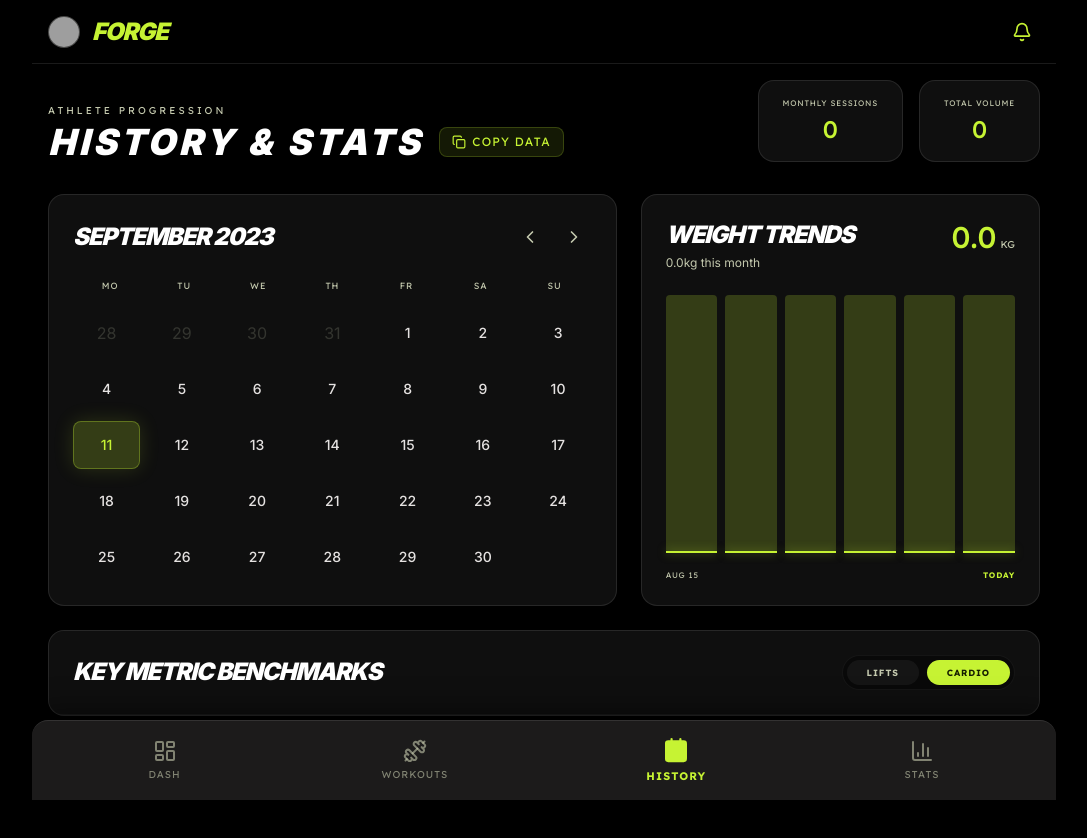
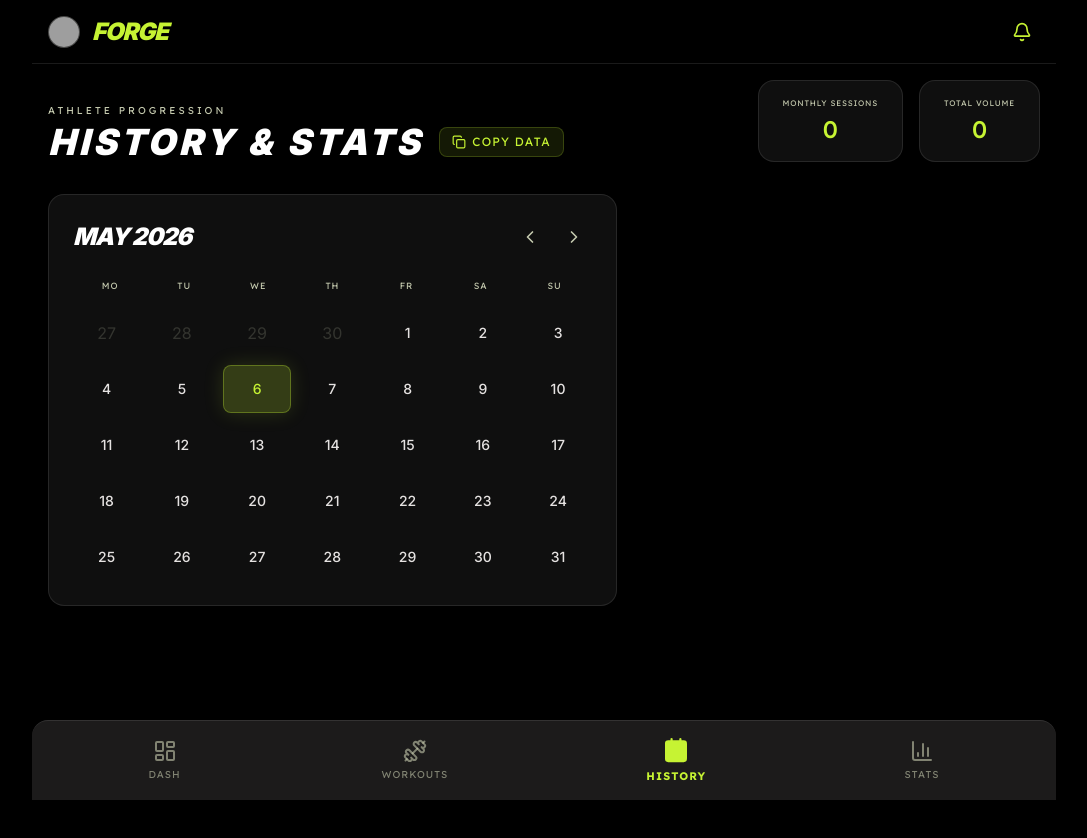
Before and after one commit to python-nb666/fit-stitch, a React (Vite) app: page /history in a window 1280 px wide. Shown: the top 838 px of the page, without its empty margins (96-1183 px from the left). After the commit the page ends 800 px from the top, so only its background shows below. Built offline with nearby package versions, Linux system fonts and the light colour scheme; grey boxes are pictures that could not be loaded.

Commit message:
feat: implement history and stats views with workout tracking navigation

```diff
--- a/src/App.tsx
+++ b/src/App.tsx
@@ -11,6 +11,7 @@ import CustomSplitBuilder from './views/CustomSplitBuilder';
 import ExerciseSelection from './views/ExerciseSelection';
 import WorkoutLogger from './views/WorkoutLogger';
 import HistoryView from './views/History';
+import StatsView from './views/Stats';
 
 export default function App() {
   return (
@@ -24,7 +25,7 @@ export default function App() {
           <Route path="workouts/:splitId/log/:exerciseName" element={<WorkoutLogger />} />
           <Route path="workouts/:splitId/log" element={<WorkoutLogger />} />
           <Route path="history" element={<HistoryView />} />
-          <Route path="stats" element={<HistoryView />} /> {/* Simple alias for demo */}
+          <Route path="stats" element={<StatsView />} />
           <Route path="*" element={<Navigate to="/" replace />} />
         </Route>
       </Routes>
--- a/src/views/History.tsx
+++ b/src/views/History.tsx
@@ -1,31 +1,53 @@
+import { useState } from 'react';
 import { motion } from 'motion/react';
 import { Calendar as CalendarIcon, ChevronLeft, ChevronRight, Trophy, Gauge, History } from 'lucide-react';
 import { cn } from '@/src/lib/utils';
 
-const stats = [
-  { label: 'MONTHLY SESSIONS', value: '0' },
-  { label: 'TOTAL VOLUME', value: '0' },
-];
 
-const calendarDays = Array.from({ length: 30 }, (_, i) => ({
-  day: i + 1,
-  active: false,
-  current: i + 1 === 11
-}));
 
 import { Copy } from 'lucide-react';
 
 export default function HistoryView() {
+  const [monthOffset, setMonthOffset] = useState(0);
+
+  const now = new Date();
+  const targetDate = new Date(now.getFullYear(), now.getMonth() + monthOffset, 1);
+
+  const currentMonth = targetDate.toLocaleString('en-US', { month: 'long', year: 'numeric' });
+  const currentDay = monthOffset === 0 ? now.getDate() : null;
+  const daysInMonth = new Date(targetDate.getFullYear(), targetDate.getMonth() + 1, 0).getDate();
+
+  const firstDayOfMonth = new Date(targetDate.getFullYear(), targetDate.getMonth(), 1).getDay();
+  const emptyDaysCount = firstDayOfMonth === 0 ? 6 : firstDayOfMonth - 1;
+  const prevMonthDays = new Date(targetDate.getFullYear(), targetDate.getMonth(), 0).getDate();
+
+  const trainedDays = JSON.parse(localStorage.getItem('trainedDays') || '[]');
+
+  const currentMonthTrainedCount = trainedDays.filter((dateStr: string) => {
+    const d = new Date(dateStr);
+    return d.getFullYear() === targetDate.getFullYear() && d.getMonth() === targetDate.getMonth();
+  }).length;
+
+  const stats = [
+    { label: 'MONTHLY SESSIONS', value: currentMonthTrainedCount.toString() },
+    { label: 'TOTAL VOLUME', value: '0' },
+  ];
+
+  const calendarDays = Array.from({ length: daysInMonth }, (_, i) => {
+    const day = i + 1;
+    const dateStr = new Date(targetDate.getFullYear(), targetDate.getMonth(), day).toLocaleDateString('en-CA');
+
+    return {
+      day,
+      active: trainedDays.includes(dateStr),
+      current: day === currentDay
+    };
+  });
   const handleExport = () => {
     const exportData = {
       stats,
       calendarDays,
-      weightTrends: {
-        current: 0,
-        change: 0,
-        data: [0, 0, 0, 0, 0, 0]
-      },
-      benchmarks: []
+      trainedDays
     };
     navigator.clipboard.writeText(JSON.stringify(exportData, null, 2))
       .then(() => alert('所有的训练数据已成功复制到剪贴板！'))
@@ -62,10 +84,10 @@ export default function HistoryView() {
         {/* Calendar */}
         <section className="md:col-span-7 glass-panel rounded-2xl p-6">
           <div className="flex justify-between items-center mb-6">
-            <h3 className="text-2xl font-black text-white tracking-tighter uppercase italic">September 2023</h3>
+            <h3 className="text-2xl font-black text-white tracking-tighter uppercase italic">{currentMonth}</h3>
             <div className="flex gap-2">
-              <button className="p-2 hover:bg-white/5 rounded-full transition-colors"><ChevronLeft className="w-5 h-5 text-on-surface-variant" /></button>
-              <button className="p-2 hover:bg-white/5 rounded-full transition-colors"><ChevronRight className="w-5 h-5 text-on-surface-variant" /></button>
+              <button onClick={() => setMonthOffset(monthOffset - 1)} className="p-2 hover:bg-white/5 rounded-full transition-colors active:scale-95"><ChevronLeft className="w-5 h-5 text-on-surface-variant hover:text-white transition-colors" /></button>
+              <button onClick={() => setMonthOffset(monthOffset + 1)} className="p-2 hover:bg-white/5 rounded-full transition-colors active:scale-95"><ChevronRight className="w-5 h-5 text-on-surface-variant hover:text-white transition-colors" /></button>
             </div>
           </div>
 
@@ -76,9 +98,9 @@ export default function HistoryView() {
           </div>
 
           <div className="grid grid-cols-7 gap-2">
-            {Array.from({ length: 4 }).map((_, i) => (
+            {Array.from({ length: emptyDaysCount }).map((_, i) => (
               <div key={`empty-${i}`} className="h-12 flex items-center justify-center font-sans text-on-surface-variant opacity-20">
-                {28 + i}
+                {prevMonthDays - emptyDaysCount + i + 1}
               </div>
             ))}
             {calendarDays.map((d) => (
@@ -99,71 +121,7 @@ export default function HistoryView() {
           </div>
         </section>
 
-        {/* Weight Trends */}
-        <section className="md:col-span-5 glass-panel rounded-2xl p-6 flex flex-col h-full">
-          <div className="flex justify-between items-start mb-6">
-            <div>
-              <h3 className="text-2xl font-black text-white tracking-tighter uppercase italic">Weight Trends</h3>
-              <p className="text-on-surface-variant text-xs mt-1">0.0kg this month</p>
-            </div>
-            <div className="text-right">
-              <span className="font-lexend text-3xl font-medium text-primary">0.0</span>
-              <span className="font-lexend text-[10px] text-on-surface-variant ml-1 uppercase">KG</span>
-            </div>
-          </div>
 
-          <div className="flex-grow flex items-end gap-2 h-40 mt-auto">
-            {[0, 0, 0, 0, 0, 0].map((h, i) => (
-              <div key={i} className="flex-1 bg-primary/20 h-full rounded-t-sm relative group">
-                <div
-                  style={{ height: `${h * 100}%` }}
-                  className="absolute bottom-0 left-0 right-0 bg-primary/30 rounded-t-sm group-hover:bg-primary/50 transition-all"
-                />
-                <div
-                  style={{ bottom: `${h * 100}%` }}
-                  className="absolute left-0 right-0 h-[2px] bg-primary shadow-[0_0_10px_rgba(198,243,51,0.5)] z-10"
-                />
-              </div>
-            ))}
-          </div>
-          <div className="flex justify-between mt-4">
-            <span className="font-lexend text-[8px] text-on-surface-variant uppercase tracking-widest">Aug 15</span>
-            <span className="font-lexend text-[8px] text-primary uppercase tracking-widest font-bold">Today</span>
-          </div>
-        </section>
-
-        {/* Benchmarks */}
-        <section className="md:col-span-12 glass-panel rounded-2xl overflow-hidden">
-          <div className="p-6 border-b border-white/5 flex justify-between items-center bg-surface/30">
-            <h3 className="text-2xl font-black text-white tracking-tighter uppercase italic">Key Metric Benchmarks</h3>
-            <div className="flex gap-2 p-1 bg-black/40 rounded-full border border-white/5">
-              <button className="px-5 py-1.5 bg-white/5 rounded-full font-lexend text-[9px] text-on-surface-variant uppercase tracking-widest font-bold hover:text-white transition-colors">Lifts</button>
-              <button className="px-5 py-1.5 bg-primary text-on-primary rounded-full font-lexend text-[9px] uppercase tracking-widest font-bold">Cardio</button>
-            </div>
-          </div>
-
-          <div className="divide-y divide-white/5">
-            {[].map((benchmark: any, i) => (
-              <div key={i} className="p-6 flex items-center justify-between hover:bg-white/5 transition-colors group cursor-pointer">
-                <div className="flex items-center gap-6">
-                  <div className="w-14 h-14 rounded-2xl bg-surface-container-highest flex items-center justify-center text-primary transition-transform group-hover:scale-110">
-                    <benchmark.icon className="w-7 h-7" />
-                  </div>
-                  <div>
-                    <p className="text-xl font-black text-white uppercase italic tracking-tighter">{benchmark.label}</p>
-                    <p className="text-on-surface-variant text-xs mt-0.5">{benchmark.update}</p>
-                  </div>
-                </div>
-                <div className="text-right">
-                  <p className="font-lexend text-2xl font-medium text-white">
-                    {benchmark.value} <span className="text-[10px] text-on-surface-variant uppercase">{benchmark.unit}</span>
-                  </p>
-                  <p className={cn("text-[9px] font-lexend uppercase tracking-widest mt-1", benchmark.color)}>{benchmark.sub}</p>
-                </div>
-              </div>
-            ))}
-          </div>
-        </section>
       </div>
     </div>
   );
--- /dev/null
+++ b/src/views/Stats.tsx
@@ -0,0 +1,134 @@
+import { Trophy, Activity, Dumbbell, Flame } from 'lucide-react';
+import { cn } from '@/src/lib/utils';
+import { BarChart, Bar, ResponsiveContainer, XAxis, Cell, LineChart, Line } from 'recharts';
+
+export default function StatsView() {
+  const weeklyData: { day: string; value: number; active?: boolean }[] = [
+    { day: 'MON', value: 0 },
+    { day: 'TUE', value: 0 },
+    { day: 'WED', value: 0 },
+    { day: 'THU', value: 0 },
+    { day: 'FRI', value: 0 },
+    { day: 'SAT', value: 0 },
+    { day: 'SUN', value: 0 },
+  ];
+
+  return (
+    <div className="space-y-8 pb-10">
+      <section className="flex flex-col md:flex-row md:items-end justify-between gap-6">
+        <div>
+          <p className="font-lexend text-[10px] text-on-surface-variant tracking-[0.3em] uppercase mb-1">Performance Analytics</p>
+          <div className="flex items-center gap-4 mt-1">
+            <h1 className="text-4xl font-black text-white tracking-widest uppercase italic">Athlete Stats</h1>
+          </div>
+        </div>
+      </section>
+
+      <div className="grid grid-cols-1 md:grid-cols-2 gap-6">
+        {/* Weight Trends */}
+        <section className="glass-panel rounded-2xl p-6 flex flex-col min-h-[300px]">
+          <div className="flex justify-between items-start mb-6">
+            <div>
+              <h3 className="text-2xl font-black text-white tracking-tighter uppercase italic">Weight Trends</h3>
+              <p className="text-on-surface-variant text-xs mt-1">Consistency is key</p>
+            </div>
+            <div className="text-right">
+              <span className="font-lexend text-3xl font-medium text-primary">0.0</span>
+              <span className="font-lexend text-[10px] text-on-surface-variant ml-1 uppercase">KG</span>
+            </div>
+          </div>
+
+          <div className="flex-grow flex items-end gap-2 mt-auto h-48">
+            {[0, 0, 0, 0, 0, 0, 0].map((h, i) => (
+              <div key={i} className="flex-1 bg-primary/20 h-full rounded-t-sm relative group">
+                <div
+                  style={{ height: `${h * 100}%` }}
+                  className="absolute bottom-0 left-0 right-0 bg-primary/30 rounded-t-sm group-hover:bg-primary/50 transition-all"
+                />
+                <div
+                  style={{ bottom: `${h * 100}%` }}
+                  className="absolute left-0 right-0 h-[2px] bg-primary shadow-[0_0_10px_rgba(198,243,51,0.5)] z-10"
+                />
+              </div>
+            ))}
+          </div>
+          <div className="flex justify-between mt-4">
+            <span className="font-lexend text-[8px] text-on-surface-variant uppercase tracking-widest">Last Month</span>
+            <span className="font-lexend text-[8px] text-primary uppercase tracking-widest font-bold">Today</span>
+          </div>
+        </section>
+
+        {/* Volume Output */}
+        <section className="glass-panel rounded-2xl p-6 flex flex-col min-h-[300px]">
+           <div className="flex justify-between items-start mb-6">
+            <div>
+              <h3 className="text-2xl font-black text-white tracking-tighter uppercase italic">Weekly Volume</h3>
+              <p className="text-on-surface-variant text-xs mt-1">Total weight moved</p>
+            </div>
+            <Activity className="w-5 h-5 text-primary" />
+          </div>
+
+          <div className="flex-grow h-48 mt-4">
+            <ResponsiveContainer width="99%" height="100%" minHeight={150}>
+              <BarChart data={weeklyData}>
+                <XAxis
+                  dataKey="day"
+                  axisLine={false}
+                  tickLine={false}
+                  tick={{ fill: '#c4c9ae', fontSize: 9, fontWeight: 600 }}
+                  dy={10}
+                />
+                <Bar
+                  dataKey="value"
+                  radius={[4, 4, 0, 0]}
+                  barSize={24}
+                >
+                  {weeklyData.map((entry, index) => (
+                    <Cell
+                      key={`cell-${index}`}
+                      fill={entry.active ? '#c6f333' : '#353534'}
+                      className="hover:fill-primary-dim transition-colors cursor-pointer"
+                    />
+                  ))}
+                </Bar>
+              </BarChart>
+            </ResponsiveContainer>
+          </div>
+        </section>
+
+        {/* Benchmarks */}
+        <section className="md:col-span-2 glass-panel rounded-2xl overflow-hidden mt-2">
+          <div className="p-6 border-b border-white/5 flex justify-between items-center bg-surface/30">
+            <h3 className="text-2xl font-black text-white tracking-tighter uppercase italic">Key Metric Benchmarks</h3>
+          </div>
+
+          <div className="divide-y divide-white/5">
+            {[
+              { icon: Dumbbell, label: 'Bench Press 1RM', value: '-', unit: 'KG', update: 'No Data', sub: '-', color: 'text-on-surface-variant' },
+              { icon: Flame, label: 'Squat 1RM', value: '-', unit: 'KG', update: 'No Data', sub: '-', color: 'text-on-surface-variant' },
+              { icon: Trophy, label: 'Deadlift 1RM', value: '-', unit: 'KG', update: 'No Data', sub: '-', color: 'text-on-surface-variant' },
+            ].map((benchmark, i) => (
+              <div key={i} className="p-6 flex items-center justify-between hover:bg-white/5 transition-colors group cursor-pointer">
+                <div className="flex items-center gap-6">
+                  <div className="w-14 h-14 rounded-2xl bg-surface-container-highest flex items-center justify-center text-primary transition-transform group-hover:scale-110">
+                    <benchmark.icon className="w-7 h-7" />
+                  </div>
+                  <div>
+                    <p className="text-xl font-black text-white uppercase italic tracking-tighter">{benchmark.label}</p>
+                    <p className="text-on-surface-variant text-xs mt-0.5">{benchmark.update}</p>
+                  </div>
+                </div>
+                <div className="text-right">
+                  <p className="font-lexend text-2xl font-medium text-white">
+                    {benchmark.value} <span className="text-[10px] text-on-surface-variant uppercase">{benchmark.unit}</span>
+                  </p>
+                  <p className={cn("text-[9px] font-lexend uppercase tracking-widest mt-1", benchmark.color)}>{benchmark.sub}</p>
+                </div>
+              </div>
+            ))}
+          </div>
+        </section>
+      </div>
+    </div>
+  );
+}
--- a/src/views/WorkoutLogger.tsx
+++ b/src/views/WorkoutLogger.tsx
@@ -62,6 +62,14 @@ export default function WorkoutLogger() {
     if (validSets.length > 0) {
       prev[displayTitle] = validSets;
       localStorage.setItem('completedExs', JSON.stringify(prev));
+
+      // Record today as a trained day for the History calendar
+      const todayStr = new Date().toLocaleDateString('en-CA'); // gets YYYY-MM-DD in local timezone
+      const trainedDays = JSON.parse(localStorage.getItem('trainedDays') || '[]');
+      if (!trainedDays.includes(todayStr)) {
+        trainedDays.push(todayStr);
+        localStorage.setItem('trainedDays', JSON.stringify(trainedDays));
+      }
     }
     navigate(`/workouts/${splitId}`);
   };
```
